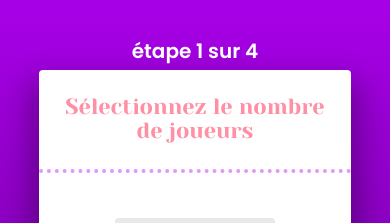
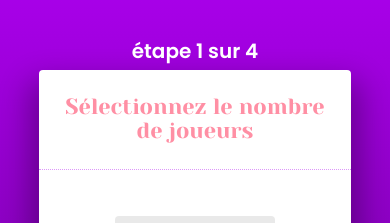
Before and after one commit to SergioTrinquet/Memory_Game, a Vue app: page /settings in a window 390 px wide. Shown: the part 141-364 px from the top of the page. Built offline with nearby package versions, Linux system fonts and the light colour scheme; a web font is replaced by a local one.

Commit message:
Modifs CSS pour adaptat° qd mobile

```diff
--- a/src/components/CustomModal.vue
+++ b/src/components/CustomModal.vue
@@ -55,7 +55,7 @@
     font-size: clamp(22px, 3.6vmin, 34px);
     line-height: clamp(24px, 4vmin, 34px);
     text-align: center;
-    border-bottom: dotted 4px var(--color-primary-light);
+    border-bottom: dotted min(4px, 0.5vmin) var(--color-primary-light);
 }
 .modal-legend,
 .modal-buttons {
--- a/src/views/Settings.vue
+++ b/src/views/Settings.vue
@@ -517,6 +517,9 @@
 .msg-error {
   width: 100%;
 }
+.select-settings-wrapper .msg-error {
+  width: calc(100% - (2 * var(--padding-modal-settings)));
+}
 
 .modal-content {
   display: flex;
@@ -589,6 +592,7 @@ select.error {
 
 input[type="range"] {
   cursor: pointer;
+  font-size: clamp(9px, 3vmin, 20px);
 }
 
 /* input[type="range"] {
@@ -686,5 +690,9 @@ button.bt-navigation:hover .icon-right {
     position: initial;
     height: 1.4em;
   }
+
+  select {
+    width: 60%;
+  }
 }
 </style>
```
